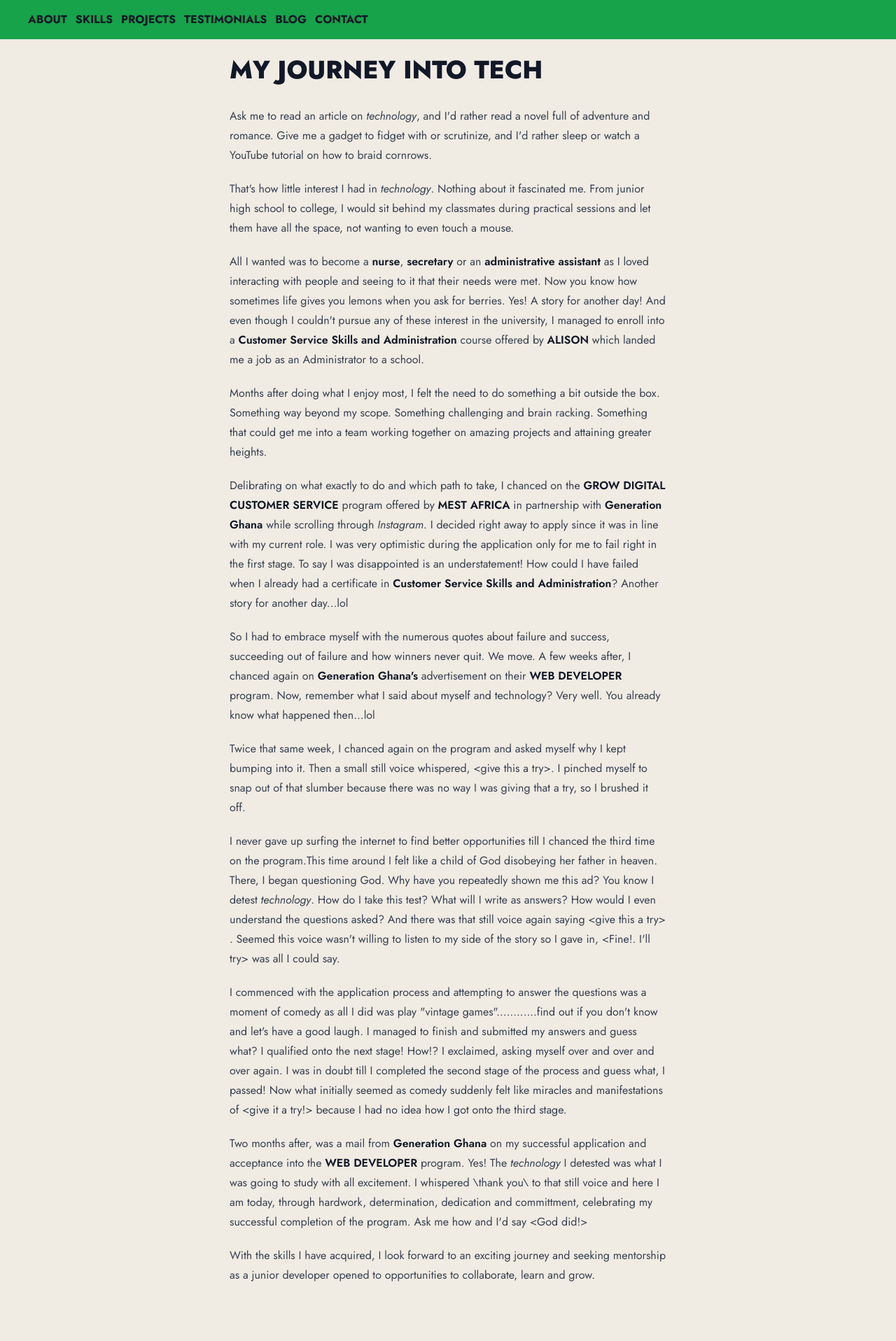
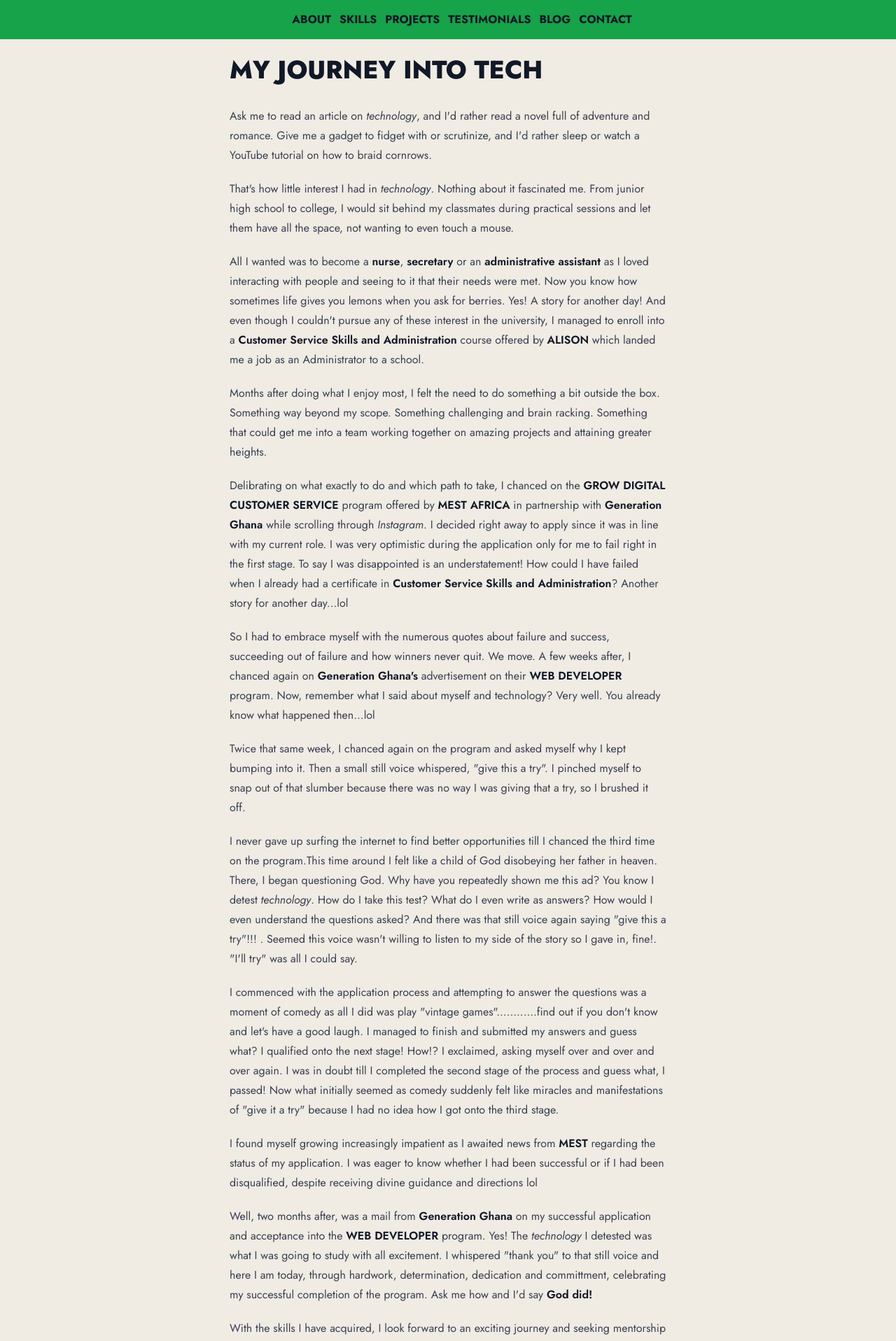
Before and after one commit to JoanaQuadzie/joana-portfolio, a React (Create React App) app: page /blog/posts/my-journey-into-tech in a window 1280 px wide. Shown: the top 1916 px of the page at 70% size. Before the commit the page ends 1836 px from the top, so only its background shows below. Built offline with nearby package versions, Linux system fonts and the light colour scheme.

Commit message:
created dynamic stack

```diff
--- a/public/articles/my-journey-into-tech.md
+++ b/public/articles/my-journey-into-tech.md
@@ -12,12 +12,14 @@ Delibrating on what exactly to do and which path to take, I chanced on the **GRO
 
 So I had to embrace myself with the numerous quotes about failure and success, succeeding out of failure and how winners never quit. We move. A few weeks after, I chanced again on **Generation Ghana's** advertisement on their **WEB DEVELOPER** program. Now, remember what I said about myself and technology? Very well. You already know what happened then...lol
 
-Twice that same week, I chanced again on the program and asked myself why I kept bumping into it. Then a small still voice whispered, <give this a try>. I pinched myself to snap out of that slumber because there was no way I was giving that a try, so I brushed it off.
+Twice that same week, I chanced again on the program and asked myself why I kept bumping into it. Then a small still voice whispered, "give this a try". I pinched myself to snap out of that slumber because there was no way I was giving that a try, so I brushed it off.
 
-I never gave up surfing the internet to find better opportunities till I chanced the third time on the program.This time around I felt like a child of God disobeying her father in heaven. There, I began questioning God. Why have you repeatedly shown me this ad? You know I detest _technology_. How do I take this test? What will I write as answers? How would I even understand the questions asked? And there was that still voice again saying <give this a try> . Seemed this voice wasn't willing to listen to my side of the story so I gave in, <Fine!. I'll try> was all I could say.
+I never gave up surfing the internet to find better opportunities till I chanced the third time on the program.This time around I felt like a child of God disobeying her father in heaven. There, I began questioning God. Why have you repeatedly shown me this ad? You know I detest _technology_. How do I take this test? What do I even write as answers? How would I even understand the questions asked? And there was that still voice again saying "give this a try"!!! . Seemed this voice wasn't willing to listen to my side of the story so I gave in, fine!. "I'll try" was all I could say.
 
-I commenced with the application process and attempting to answer the questions was a moment of comedy as all I did was play "vintage games"............find out if you don't know and let's have a good laugh. I managed to finish and submitted my answers and guess what? I qualified onto the next stage! How!? I exclaimed, asking myself over and over and over again. I was in doubt till I completed the second stage of the process and guess what, I passed! Now what initially seemed as comedy suddenly felt like miracles and manifestations of <give it a try!> because I had no idea how I got onto the third stage.
+I commenced with the application process and attempting to answer the questions was a moment of comedy as all I did was play "vintage games"............find out if you don't know and let's have a good laugh. I managed to finish and submitted my answers and guess what? I qualified onto the next stage! How!? I exclaimed, asking myself over and over and over again. I was in doubt till I completed the second stage of the process and guess what, I passed! Now what initially seemed as comedy suddenly felt like miracles and manifestations of "give it a try" because I had no idea how I got onto the third stage.
 
-Two months after, was a mail from **Generation Ghana** on my successful application and acceptance into the **WEB DEVELOPER** program. Yes! The _technology_ I detested was what I was going to study with all excitement. I whispered \thank you\ to that still voice and here I am today, through hardwork, determination, dedication and committment, celebrating my successful completion of the program. Ask me how and I'd say <God did!>
+I found myself growing increasingly impatient as I awaited news from **MEST** regarding the status of my application. I was eager to know whether I had been successful or if I had been disqualified, despite receiving divine guidance and directions lol
+
+Well, two months after, was a mail from **Generation Ghana** on my successful application and acceptance into the **WEB DEVELOPER** program. Yes! The _technology_ I detested was what I was going to study with all excitement. I whispered "thank you" to that still voice and here I am today, through hardwork, determination, dedication and committment, celebrating my successful completion of the program. Ask me how and I'd say **God did!**
 
 With the skills I have acquired, I look forward to an exciting journey and seeking mentorship as a junior developer opened to opportunities to collaborate, learn and grow.
--- a/src/components/hero.jsx
+++ b/src/components/hero.jsx
@@ -12,7 +12,7 @@ export default function Hero() {
     <div>
       <div>
         <section>
-          <div className="text-center mt-16">
+          <div className="text-center mt-28">
             <p className="text-sm font-semibold uppercase">
               Hello, <span className="text-green-500">my name is</span>
             </p>
--- a/src/components/navbar.jsx
+++ b/src/components/navbar.jsx
@@ -3,7 +3,7 @@ import { Link } from "react-router-dom";
 
 export default function Navbar() {
   return (
-    <div className="bg-green-600 text-gray-900 py-4 font-bold fixed top-0 w-full items-center">
+    <div className="bg-green-600 text-gray-900 py-4 font-bold fixed top-0 w-full flex justify-center">
       <ul className="flex space-x-3 pl-10">
         <a href="#about">ABOUT</a>
         <li>
--- a/src/data.js
+++ b/src/data.js
@@ -18,6 +18,7 @@ import Techimage from "./assets/techimage.jpg";
 export const projectList = [
     {
         title: "DineRich JuiceBar",
+        stack: "HTML, CSS",
         description:
             "Developing the DineRich JuiceBar website was my first coding project. This was me as a beginner putting in my all to demonstrate my newly acquired skills. Find out more here",
         challenges: <>
@@ -37,6 +38,7 @@ export const projectList = [
     },
     {
         title: "Opal Foodcart",
+        stack: "HTML, CSS, JavaScript",
         description:
             "Together with 3 other teammates, we developed the Opal Foodcart, an e-commerce marketplace which connects consumers to fresh and wholesome goods while supporting local growers digitally.",
         thoughtprocess: <>
@@ -53,6 +55,7 @@ export const projectList = [
     },
     {
         title: "Diashi-Nam",
+        stack: "React, JavaScript, Tailwindcss",
         description:
             "This project was particularly significant to me, as it was my final project after three intensive months of learning. I dedicated myself wholeheartedly to it, culminating in a pitch and a short demo presentation.",
         image: Diash,
--- a/src/pages/projectpage.jsx
+++ b/src/pages/projectpage.jsx
@@ -13,7 +13,7 @@ export default function Projectpage() {
       <h2 className="text-4xl font-bold my-10">{project.title}</h2>
       <p className="text-3xl font-semibold">Stack:</p>
       <div className="flex justify-between items-center mb-3">
-        <p className="text-xl">HTML, CSS</p>
+        <p className="text-xl">{project.stack}</p>
         <Button>LIVE PREVIEW</Button>
       </div>
       <div className="">
```
